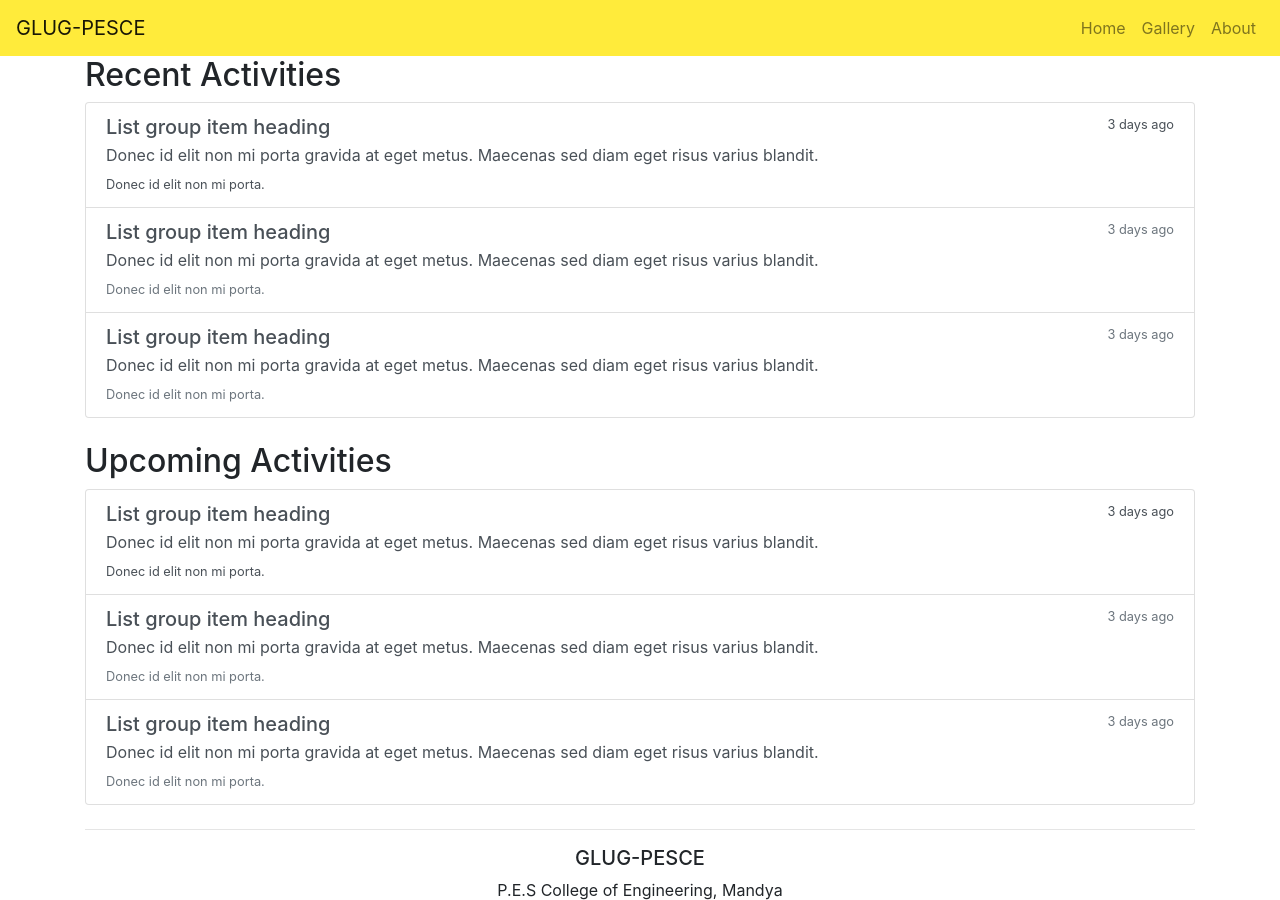
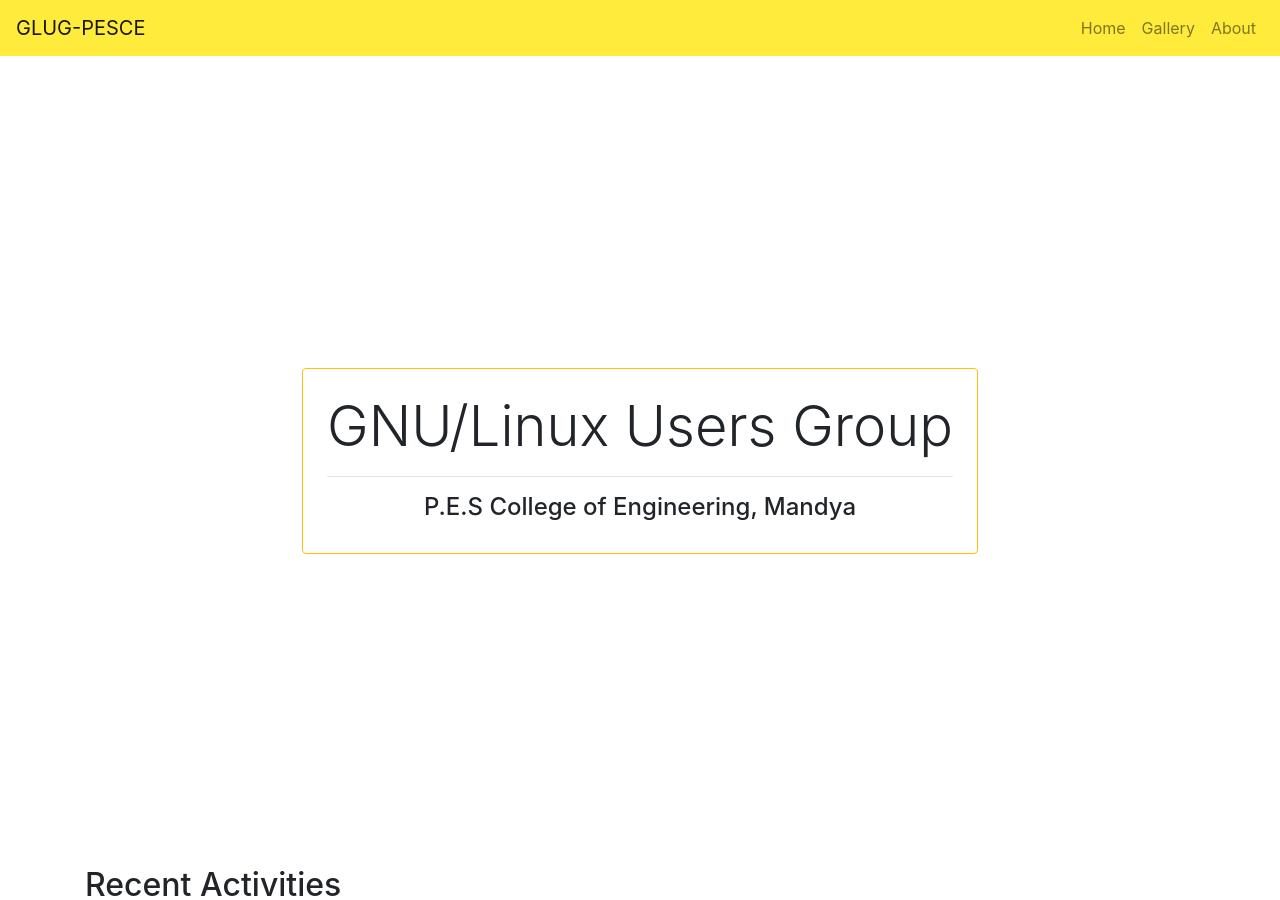
Before and after one commit to GLUG-PESCE/glug-pesce, a Jekyll site: the page built from index.html, in a window 1280 px wide and 900 px high. Built offline with Jekyll 4.4.1, drawn with Linux system fonts in a browser that asks for light colours; nearby versions of some CDN libraries.

Commit message:
Added the title with college name in home page

```diff
--- a/index.html
+++ b/index.html
@@ -1,6 +1,12 @@
 ---
 layout: default
 ---
+<div class="row align-items-center justify-content-center" style="height:90vh;">
+  <div class="border border-warning rounded p-4">
+    <h1 class="display-4 text-center">GNU/Linux Users Group</h1><hr>
+    <h4 class="text-center">P.E.S College of Engineering, Mandya</h4>
+  </div>
+</div>
 <h2>Recent Activities</h2>
 {% include recent.html %}
 
```
